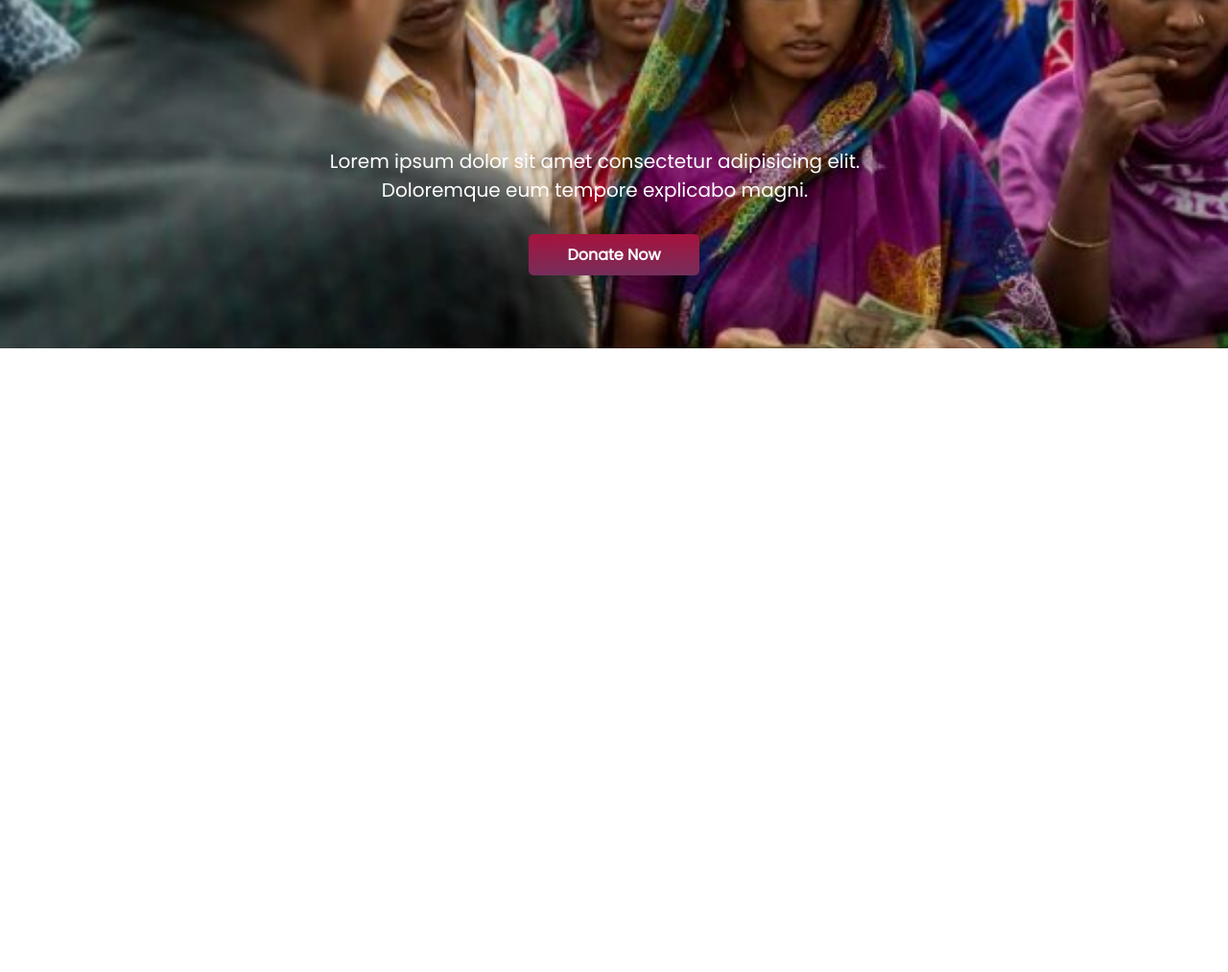
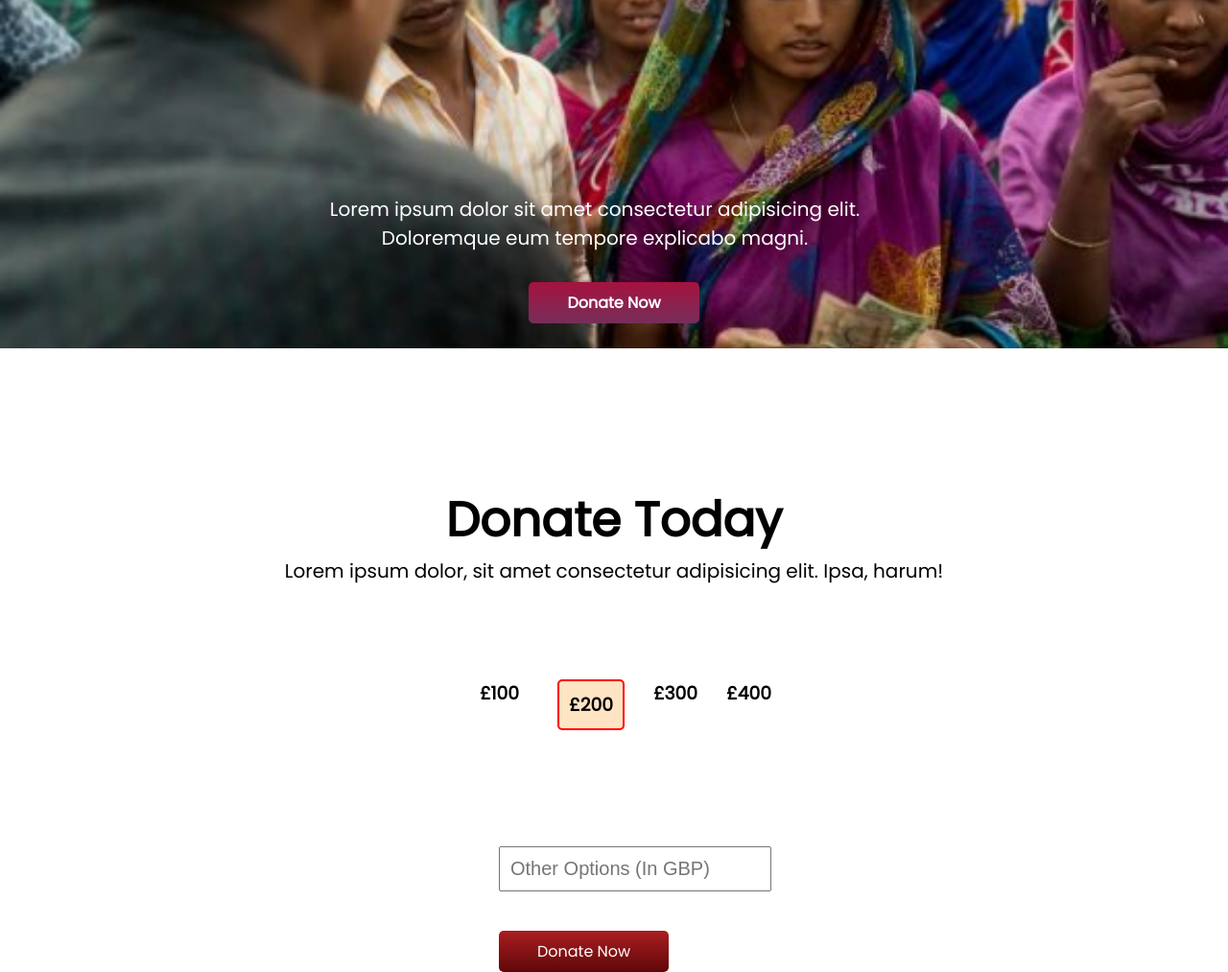
Before and after one commit to capnemo20/donate-today-web, a plain HTML site: page index.html in a window 1280 px wide. Shown: the part 137-1150 px from the top of the page at 96% size. Before the commit the page ends 800 px from the top, so only its background shows below. Drawn offline with Linux system fonts and the light colour scheme.

Commit message:
second-part-almost-done

```diff
--- a/index.html
+++ b/index.html
@@ -21,11 +21,34 @@
         </div>
 
         <div>
-            <p class="header-sec-detail">Lorem ipsum dolor sit amet consectetur adipisicing elit. Doloremque eum tempore explicabo magni.</p>
+            <p class="header-sec-detail">Lorem ipsum dolor sit amet consectetur adipisicing elit. Doloremque eum tempore
+                explicabo magni.</p>
         </div>
         <div>
-            <a class="donate-button" target="_blank" href="">Donate Now</a>
+            <a id="donate-button1" target="_blank" href="">Donate Now</a>
         </div>
+    </section>
+
+    <section class="donation-sec">
+        <div>
+            <h1 class="donation-heading">Donate Today</h1>
+            <p class="donation-para">Lorem ipsum dolor, sit amet consectetur adipisicing elit. Ipsa, harum!</p>
+        </div>
+
+        <div class="donation-amount">
+            <h3 id="amount1">£100</h3>
+            <h3 id="amount2">£200</h3>
+            <h3 id="amount3">£300</h3>
+            <h3  id="amount4">£400</h3>
+        </div>
+
+        <div>
+            <input type="text" name="" placeholder="Other Options (In GBP)" id="input-option">
+        </div>
+        <div >
+            <a id="donate-button2" target="_blank" href="">Donate Now</a>
+        </div>
+
     </section>
 
 
--- a/style.css
+++ b/style.css
@@ -9,43 +9,125 @@ body {
 
 }
 
-.donate-button{
+
+
+#donate-button1 {
     text-decoration: none;
-    background-image: linear-gradient(rgb(166, 18, 62),rgb(118, 46, 90));
-    margin-top: 100px;
+    text-align: center;
+    background-image: linear-gradient(rgb(166, 18, 62), rgb(118, 46, 90));
+    /* margin-top: 200px; */
     color: white;
     font-weight: 700;
     padding: 10px 40px;
     border-radius: 5px;
     margin-bottom: 20px;
-
 }
 
-.header-sec{
+.header-sec {
     text-align: center;
-    color:white;
-     background-image: url(donation1.jpg);
+    color: white;
+    background-image: url(donation1.jpg);
     background-repeat: no-repeat;
     background-position: center;
     height: 500px;
     background-size: cover;
-    margin-top:0;
+    margin-top: 0;
 
 
 }
 
-.header-sec-detail{
+.header-sec-detail {
     text-align: center;
     margin-left: 300px;
-    margin-top: 200px;
+    padding-top: 200px;
     margin-bottom: 40px;
     width: 50%;
     font-size: 20px;
 }
 
-.header-caption{
+.header-caption {
     /* width: 50%; */
     text-align: center;
     font-size: 60px;
-    margin-top:70px;
+    margin-top: 70px;
+
+
+    color: white;
+
 }
+
+.donation-sec {
+    padding-top: 100px;
+}
+
+/* .donation-area{
+    text-align: center;
+} */
+.donation-heading {
+    text-align: center;
+    font-size: 50px;
+    font-weight: 700px;
+    margin-bottom: -20px;
+}
+
+.donation-para {
+    text-align: center;
+    font-size: 20px;
+    font-weight: 700px;
+    margin-bottom: 80px;
+}
+
+.donation-amount {
+
+    display: flex;
+    margin-bottom: 100px;
+
+}
+
+#amount1 {
+    margin-left: 500px;
+    /* border: 10px;
+    padding: 10px;
+    border-radius: 5px; */
+}
+
+#amount2 {
+    margin-left: 40px;
+    /* margin: 10px; */
+    border: 2px solid red;
+    padding: 10px;
+    border-radius: 5px;
+    background-color: bisque;
+
+}
+
+#amount3{
+    margin-left: 30px;
+}
+
+#amount4{
+    margin-left: 30px;
+}
+#input-option{
+    margin-left: 520px;
+    margin-bottom: 50px;
+    margin-top: 2px;
+    font-size: 20px;
+    padding-left: 10px;
+    padding-top: 10px;
+    padding-bottom: 10px;
+    padding-right: 5px;
+}
+#donate-button2 {
+    text-decoration: none;
+
+    background-image: linear-gradient(rgb(170, 30, 33), rgb(96, 7, 9));
+    margin-left: 520px;
+    margin-top: 200px;
+    margin-bottom: 500px;
+    color: white;
+    padding: 10px 40px;
+
+    border-radius: 5px;
+
+}
```
